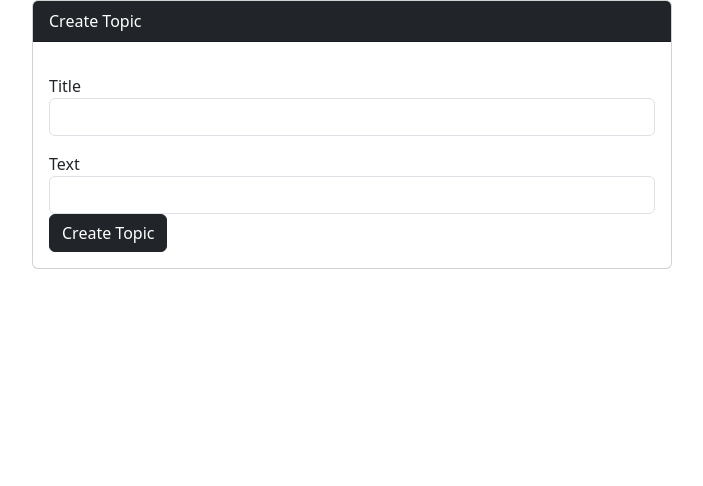
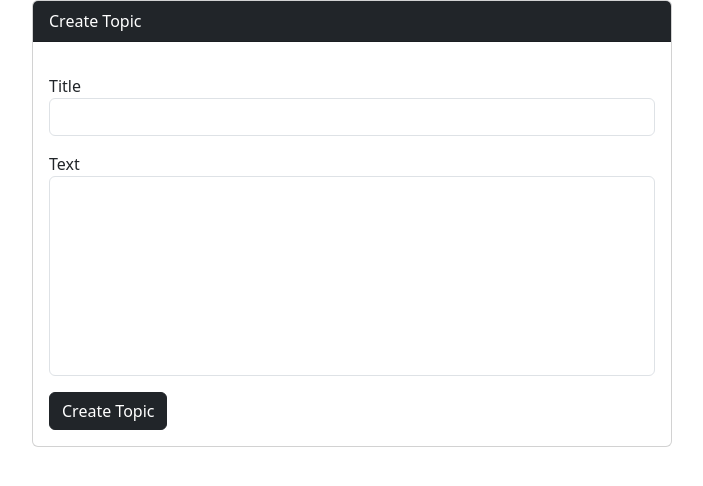
Before and after one commit to ZheZheDoshka/djangoBlog, a Django app: page /forum/1/1/new/ in a window 1280 px wide. Shown: the top 486 px of the page, without its empty margins (288-991 px from the left). Run offline with Django 4.2, Linux system fonts and the light colour scheme; a user stored in the database is signed in; some libraries are stand-ins or nearby versions.

Commit message:
added view and finished template placeholder for topic creation

```diff
--- a/sampleBlog/forum/admin.py
+++ b/sampleBlog/forum/admin.py
@@ -14,3 +14,4 @@ class SubCategoryAdmin(admin.ModelAdmin):
 # Register your models here.
 admin.site.register(Category, CategoryAdmin)
 admin.site.register(SubCategory, SubCategoryAdmin)
+admin.site.register(Topic) #temporaty
--- a/sampleBlog/forum/templates/forum/create_topic.html
+++ b/sampleBlog/forum/templates/forum/create_topic.html
@@ -19,9 +19,9 @@
                            id="title">
                 </div>
 
-                <div class="form-outline mb-10">
+                <div class="form-outline mb-3">
                     <label for="text">{% trans 'Text' %}</label>
-                    <input type="text"
+                    <input style="height:200px" type="text"
                            name="text"
                            class="form-control"
                            id="text">
--- a/sampleBlog/forum/templates/forum/subcategory.html
+++ b/sampleBlog/forum/templates/forum/subcategory.html
@@ -5,13 +5,13 @@
 {% block body %}
 <table  class="table table-dark">
     <tbody>
-    {% for sub in subcategories %}
+    {% for topic in topics %}
     <tr>
         <td>
-            <div>{{sub.subcategory_name}}</div>
+            <div>{{topic.title}}</div>
         </td>
         <td>
-            <div>{{sub.subcategory_description}}</div>
+
         </td>
     </tr>
     {% endfor %}
--- a/sampleBlog/forum/views.py
+++ b/sampleBlog/forum/views.py
@@ -73,5 +73,7 @@ class NewTopic(View):
     def post(self, request, category, subcategory):
         title = request.POST['title']
         text = request.POST['text']
+        subcategory_ = SubCategory.objects.get(slug=subcategory)
         user = User.objects.get(username=request.user.username)
-        topic = Topic().save()
+        Topic(title=title, text=text, subcategory=subcategory_, user=user).save()
+        return redirect(u'/forum/%s/%s' % (category, subcategory))
```
Also changed, not shown: sampleBlog/db.sqlite3.
